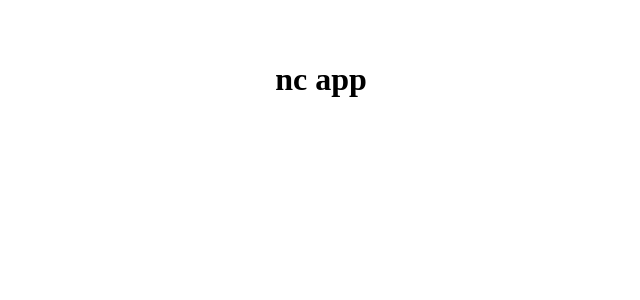
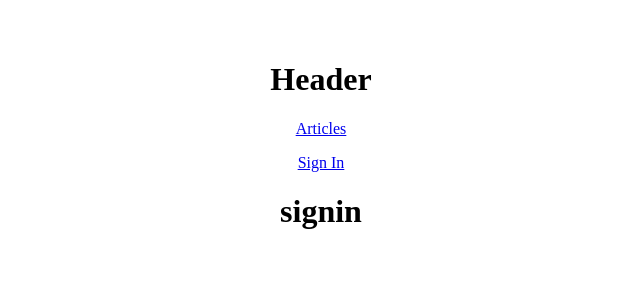
Before and after one commit to winniekwoknorth/nc-news, a React (Vite) app: page /signin in a window 1280 px wide. Shown: the top 300 px of the page, without its empty margins (319-959 px from the left). Built offline with nearby package versions, Linux system fonts and the light colour scheme.

Commit message:
add components

```diff
--- a/package.json
+++ b/package.json
@@ -10,8 +10,10 @@
     "preview": "vite preview"
   },
   "dependencies": {
+    "axios": "^1.6.2",
     "react": "^18.2.0",
-    "react-dom": "^18.2.0"
+    "react-dom": "^18.2.0",
+    "react-router-dom": "^6.20.1"
   },
   "devDependencies": {
     "@types/react": "^18.2.37",
--- a/src/App.css
+++ b/src/App.css
@@ -4,3 +4,11 @@
   padding: 2rem;
   text-align: center;
 }
+
+.ArticleCard{
+  border: solid;
+}
+
+.responsive {
+ width: 70%;
+}
--- a/src/App.jsx
+++ b/src/App.jsx
@@ -1,11 +1,16 @@
 import { useState } from 'react'
 import './App.css'
+import Header from './components/Header.jsx'
+import Body from './components/Body.jsx'
 
 function App() {
 
 
   return (
-  <h1>nc app</h1>
+    <div>
+      <Header />
+      <Body/>
+</div>
   )
 }
 
--- /dev/null
+++ b/src/components/ArticleCard.jsx
@@ -0,0 +1,13 @@
+function ArticleCard({article }) {
+    return (
+        <div className ='ArticleCard'>
+            <h3>{article.article_id}</h3>
+            <h3>{article.title}</h3>
+            <img  src={article.article_img_url} alt={article.title } className='responsive'/>
+
+
+        </div>
+    )
+}
+
+export default ArticleCard
--- /dev/null
+++ b/src/components/ArticlesList.jsx
@@ -0,0 +1,25 @@
+import { useState, useEffect } from "react";
+import { getAllNews } from "./utils.js";
+import ArticleCard from './ArticleCard.jsx'
+
+function ArticlesList() {
+    const [articles, setArticles] = useState([])
+
+    useEffect(() => {
+        getAllNews().then((result) => {
+            setArticles(result)
+            console.log(result)
+          });
+    }, []);
+
+
+    return (<div>
+        < h2 > Articles List</h2 >
+        {articles.map((article) => {
+            return <ArticleCard article={article} key={ article.article_id} />
+        }) }
+
+        </div>)
+}
+
+export default ArticlesList
--- /dev/null
+++ b/src/components/Body.jsx
@@ -0,0 +1,16 @@
+import { Route, Routes } from "react-router-dom"
+import ArticlesList from "./ArticlesList"
+import SingIn from './SignIn'
+
+function Body() {
+    return (
+        <div>
+            <Routes>
+                <Route path="/" element={<ArticlesList />} />
+                <Route path="/signin" element={<SingIn />} />
+             </Routes>
+            </div>
+)
+ }
+
+ export default Body
--- /dev/null
+++ b/src/components/Header.jsx
@@ -0,0 +1,11 @@
+import Menu from './Menu.jsx'
+
+function Header() {
+    return (<div>
+    <h1>Header</h1>
+        <Menu/>
+    </div>
+)
+ }
+
+ export default Header
--- /dev/null
+++ b/src/components/Menu.jsx
@@ -0,0 +1,17 @@
+import React from "react"
+import { Link } from "react-router-dom"
+import ArticlesList from "./ArticlesList"
+import SignIn from "./SignIn"
+
+function Menu() {
+ return(
+<nav>
+         <Link to="/">Articles</Link>
+         <p></p>
+         <Link to="signin">Sign In</Link>
+
+</nav>
+      )
+}
+
+export default Menu
--- /dev/null
+++ b/src/components/SignIn.jsx
@@ -0,0 +1,5 @@
+function SignIn() {
+    return <h1>signin</h1>
+}
+
+export default SignIn
--- /dev/null
+++ b/src/components/utils.js
@@ -0,0 +1,8 @@
+import axios from 'axios'
+
+export const getAllNews = () => {
+    return axios
+        .get('https://northcoderprojectwk.onrender.com/api/articles')
+        .then((res) => {return res.data.articles })
+
+}
--- a/src/main.jsx
+++ b/src/main.jsx
@@ -1,8 +1,11 @@
 import React from 'react'
 import ReactDOM from 'react-dom/client'
 import App from './App.jsx'
+import { BrowserRouter } from 'react-router-dom'
 
 
 ReactDOM.createRoot(document.getElementById('root')).render(
-    <App />
+  <BrowserRouter>
+  <App />
+</BrowserRouter>
 )
```
Also changed, not shown: 2 other files (tests, documents, lock files or other folders).
